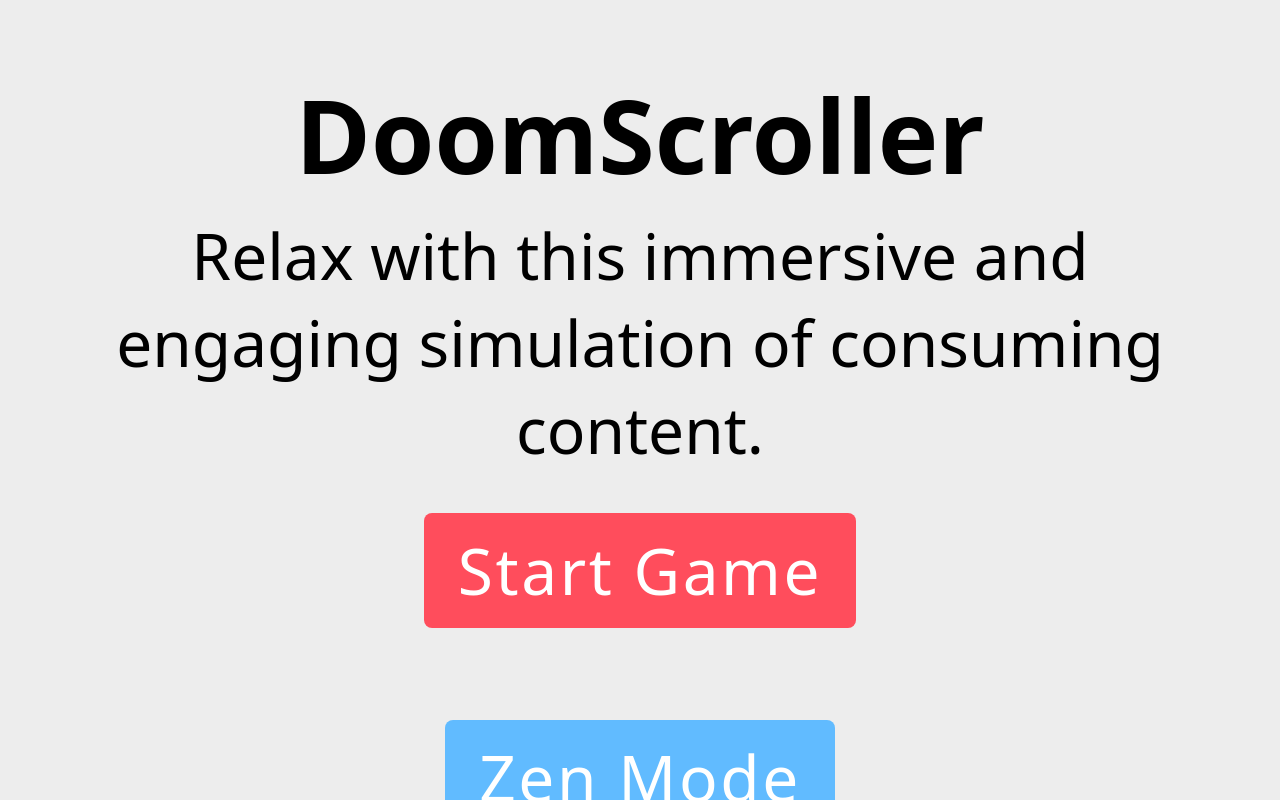
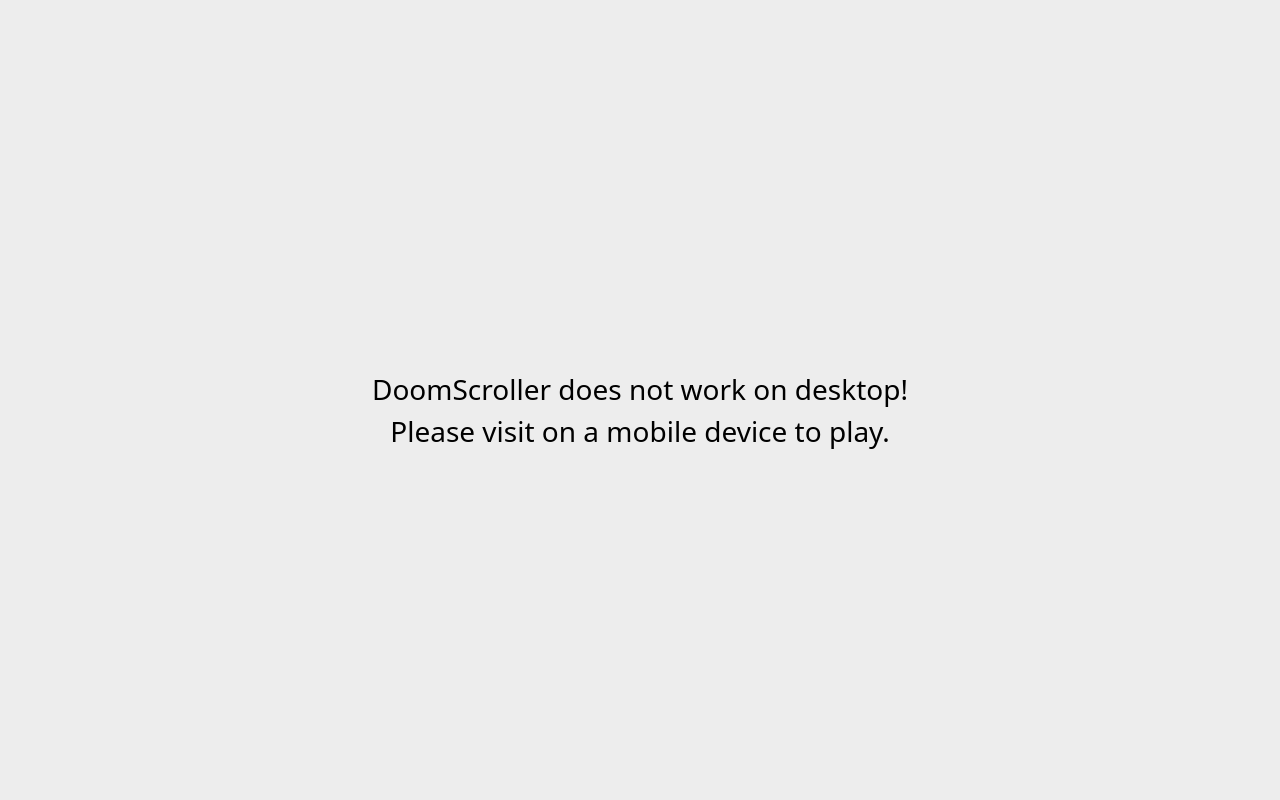
Before and after one commit to isabelringing1/doomscroller, a React (Vite) app: page / in a window 1280 px wide. Built offline with nearby package versions, Linux system fonts and the light colour scheme; a web font is replaced by a local one.

Commit message:
adding title page desktop

```diff
--- a/src/TitlePage.jsx
+++ b/src/TitlePage.jsx
@@ -1,15 +1,26 @@
 import { useDispatch } from 'react-redux'
 import { startGame } from './store.js'
 import { getHighScore } from './highScore.js'
+import { isMobileDevice } from './Util.js'
 
 export default function TitlePage() {
   const dispatch = useDispatch()
   const highScore = getHighScore()
 
+  if (!isMobileDevice()) {
+    return (
+      <div className="title-page">
+        <p className="title-page-desktop-message">
+          DoomScroller does not work on desktop! Please visit on a mobile device to play.
+        </p>
+      </div>
+    )
+  }
+
   return (
     <div className="title-page">
       <h1 className="title-page-heading">DoomScroller</h1>
-      <div className="title-page-subheading">Relax with this immersive and engaging simulation of consuming content.</div>
+      <div className="title-page-subheading">An immersive simulation of consuming content.</div>
 
       <div className="title-page-buttons">
         <button type="button" className="title-page-start" onClick={() => dispatch(startGame({ zenMode: false }))}>
--- a/src/Util.js
+++ b/src/Util.js
@@ -3,6 +3,11 @@
 import { rollInstructionDuration, rollInstructionTimeMs, rollInt, rollPercent, timeScalarForIndex } from './pageMeta.js'
 
 export const DEBUG_INSTRUCTIONS =  []// ['watch', 'think', 'comments', 'scroll_comments', 'close_comments', 'scroll_down']
+
+export function isMobileDevice() {
+  return /Mobi|Android|iPhone|iPad|iPod/i.test(navigator.userAgent)
+    || window.matchMedia('(hover: none) and (pointer: coarse)').matches
+}
 
 const instructionTypeById = Object.fromEntries(instructionTypes.map((type) => [type.id, type]))
 
--- a/src/index.css
+++ b/src/index.css
@@ -83,6 +83,16 @@
   background: #ededed;
   color: #000;
   justify-content: center;
+}
+
+.title-page-desktop-message {
+  margin: 0;
+  max-width: 36rem;
+  padding: 0 2rem;
+  font-size: 1.75rem;
+  font-weight: 500;
+  line-height: 1.5;
+  text-align: center;
 }
 
 .title-page-heading {
```
